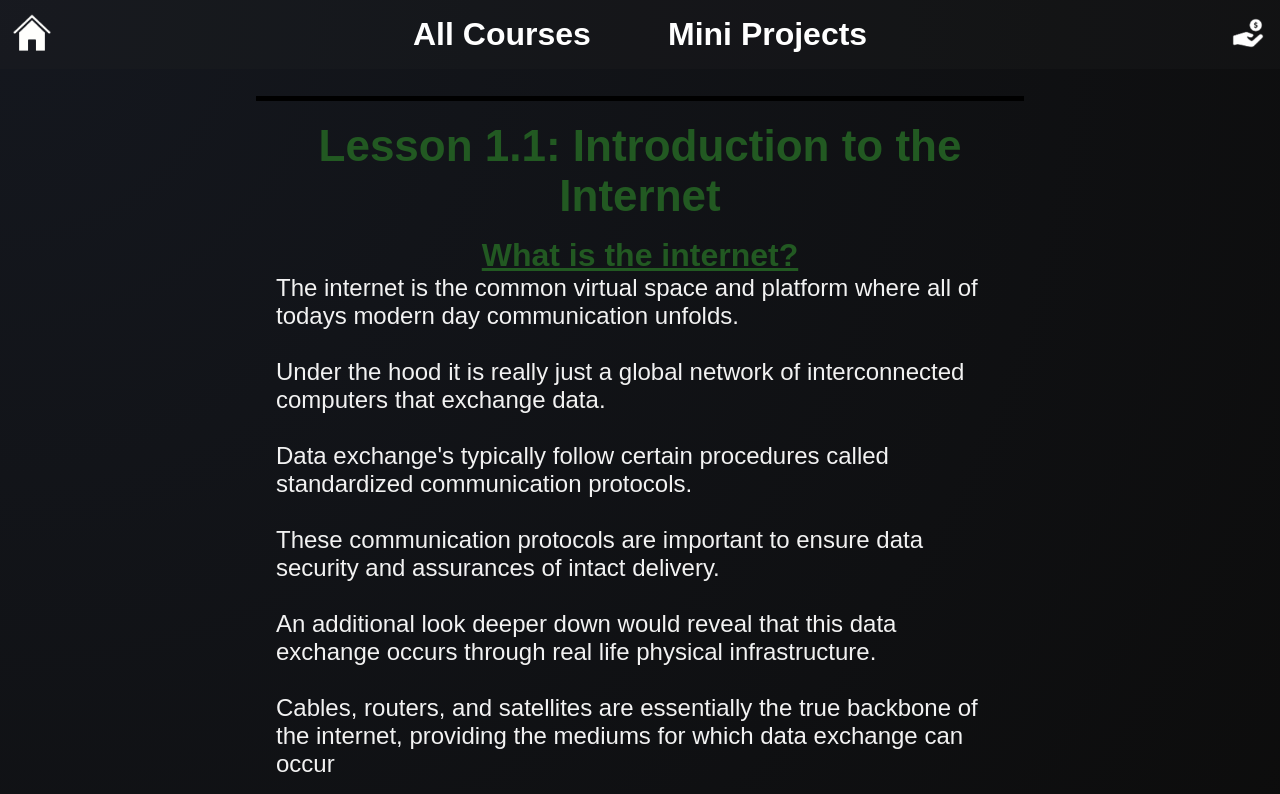
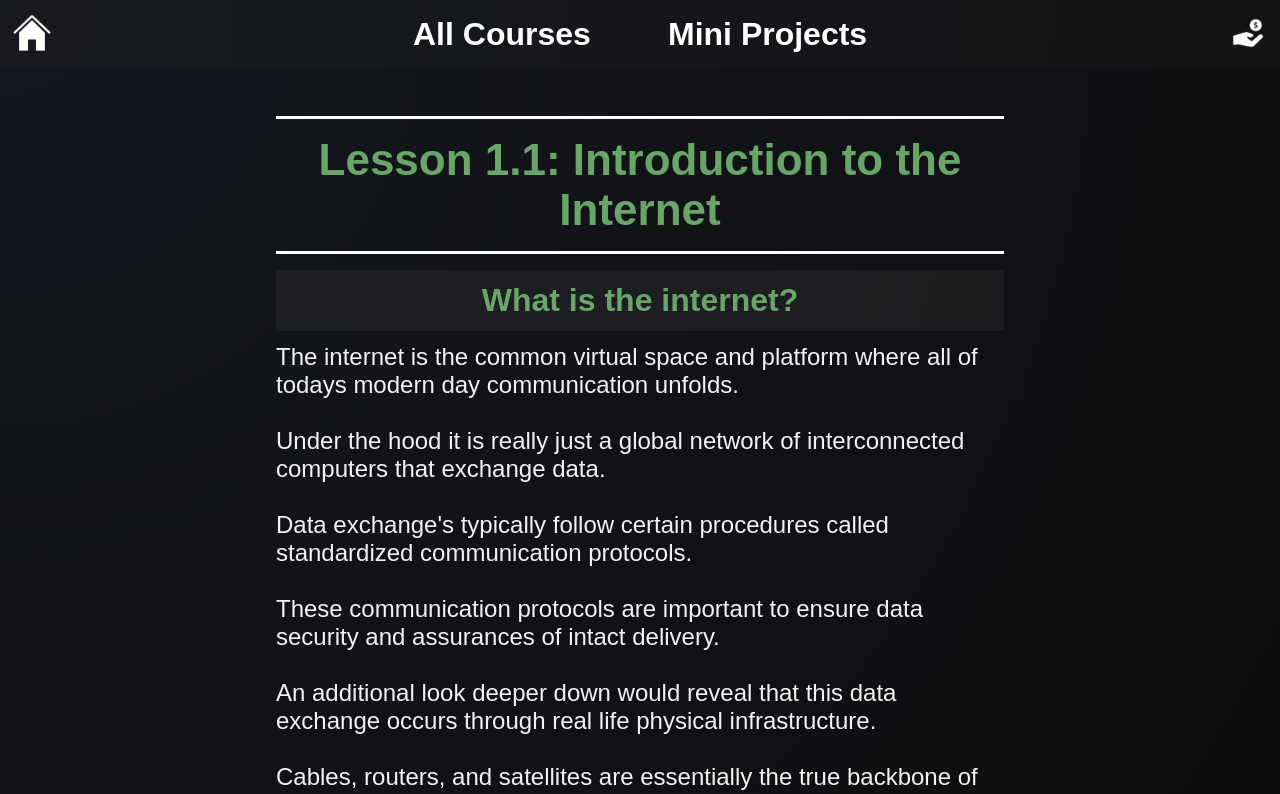
Before and after one commit to KallanFraser/Academecy, a React app in the folder FrontEnd/: page /WebDesignLessonOne in a window 1280 px wide. Shown: the top 794 px of the page. Built offline with nearby package versions, Linux system fonts and the light colour scheme.

Commit message:
safe
123

```diff
--- a/FrontEnd/WebDesignCourse/LessonOne/WebDesignLessonOne.css
+++ b/FrontEnd/WebDesignCourse/LessonOne/WebDesignLessonOne.css
@@ -1,7 +1,7 @@
 /** @format */
 #web-design-lesson-one {
 	width: 100vw;
-	height: 100vh;
+	min-height: 100vh;
 	background: radial-gradient(circle at top left, var(--primary-color), var(--cool-blue));
 	color: var(--inner-font-color);
 	display: flex;
@@ -13,8 +13,6 @@
 	margin-top: 6rem;
 	width: 60%;
 	height: auto;
-	border-top: 0.35rem solid hsl(0, 0%, 0%);
-	border-bottom: 0.35rem solid hsl(0, 0%, 0%);
 	margin-bottom: 5rem;
 }
 
@@ -26,16 +24,21 @@
 
 .lesson h1 {
 	margin-bottom: 1rem;
+	border-top: 0.2rem solid hsl(0, 0%, 100%);
+	border-bottom: 0.2rem solid hsl(0, 0%, 100%);
 	text-align: center;
 	font-size: 2.75rem;
-	color: hsl(120, 45%, 24%);
+	padding: 1rem;
+	color: hsl(120, 25%, 53%);
 }
 
 .lesson h2 {
 	font-size: 2rem;
+	padding: 0.75rem;
 	text-align: center;
-	color: hsl(120, 45%, 24%);
-	text-decoration: underline;
+	color: hsl(120, 25%, 53%);
+	margin-bottom: 0.75rem;
+	background-color: hsla(0, 0%, 29%, 0.221);
 }
 
 .lesson p {
--- a/FrontEnd/WebDesignCourse/LessonOne/WebDesignLessonOne.jsx
+++ b/FrontEnd/WebDesignCourse/LessonOne/WebDesignLessonOne.jsx
@@ -13,12 +13,7 @@ import "./WebDesignLessonOne.css";
 
 const LessonOne = [
 	["Lesson 1.1: Introduction to the Internet"],
-	[
-		"What is the internet?",
-		"Basic networking concepts and protocols",
-		"How data travels across the web",
-		"Purpose of the browser",
-	],
+	["What is the internet?", "How data travels across the web", "Purpose of the browser"],
 	[
 		[
 			"The internet is the common virtual space and platform where all of todays modern day communication unfolds.",
@@ -26,24 +21,23 @@ const LessonOne = [
 			"Data exchange's typically follow certain procedures called standardized communication protocols.",
 			"These communication protocols are important to ensure data security and assurances of intact delivery.",
 			"An additional look deeper down would reveal that this data exchange occurs through real life physical infrastructure.",
-			"Cables, routers, and satellites are essentially the true backbone of the internet, providing the mediums for which data exchange can occur",
+			"Cables, routers, and satellites are essentially the true backbone of the internet, providing the mediums for which data exchange can occur.",
 		],
 		[
-			"Lorem ipsum dolor sit amet, consectetur adipiscing elit, sed do eiusmod tempor incididunt ut labore et dolore magna aliqua. Ut enim ad minim veniam, quis nostrud exercitation ullamco laboris nisi ut aliquip ex ea commodo consequat. Duis aute irure dolor in reprehenderit in voluptate velit esse cillum dolore eu fugiat nulla pariatur. Excepteur sint occaecat cupidatat non proident, sunt in culpa qui officia deserunt mollit anim id est laborum.",
-			"Lorem ipsum dolor sit amet, consectetur adipiscing elit, sed do eiusmod tempor incididunt ut labore et dolore magna aliqua. Ut enim ad minim veniam, quis nostrud exercitation ullamco laboris nisi ut aliquip ex ea commodo consequat. Duis aute irure dolor in reprehenderit in voluptate velit esse cillum dolore eu fugiat nulla pariatur. Excepteur sint occaecat cupidatat non proident, sunt in culpa qui officia deserunt mollit anim id est laborum.",
+			"Whenever your browser wants to load a webpage, it creates a request and places it into something called a packet.",
+			"It then sends out this packet for it to travel across networks of connected devices which use routing algorithms to direct each packet toward its final destination.",
+			"Once the packet reaches its destination (the web server hosting the website), the server processes the request and either sends back the data requested, an error, or nothing at all.",
+			"If the data sent back is quite large, we usually break it down into smaller chunks - called packets.",
+			"Breaking data down into packets helps create a more efficient and reliable transmission of data",
+			"Once your browser receives these packets, it reassembles them in the correct order and reconstructs the complete response.",
+			"Your browser then reads over the data and renders the content into the webpage you see before you.",
 		],
 		[
-			"Lorem ipsum dolor sit amet, consectetur adipiscing elit, sed do eiusmod tempor incididunt ut labore et dolore magna aliqua. Ut enim ad minim veniam, quis nostrud exercitation ullamco laboris nisi ut aliquip ex ea commodo consequat. Duis aute irure dolor in reprehenderit in voluptate velit esse cillum dolore eu fugiat nulla pariatur. Excepteur sint occaecat cupidatat non proident, sunt in culpa qui officia deserunt mollit anim id est laborum.",
-			"Lorem ipsum dolor sit amet, consectetur adipiscing elit, sed do eiusmod tempor incididunt ut labore et dolore magna aliqua. Ut enim ad minim veniam, quis nostrud exercitation ullamco laboris nisi ut aliquip ex ea commodo consequat. Duis aute irure dolor in reprehenderit in voluptate velit esse cillum dolore eu fugiat nulla pariatur. Excepteur sint occaecat cupidatat non proident, sunt in culpa qui officia deserunt mollit anim id est laborum.",
-			"123",
-			"123",
-			"123",
-			"123",
-		],
-		[
-			"Lorem ipsum dolor sit amet, consectetur adipiscing elit, sed do eiusmod tempor incididunt ut labore et dolore magna aliqua. Ut enim ad minim veniam, quis nostrud exercitation ullamco laboris nisi ut aliquip ex ea commodo consequat. Duis aute irure dolor in reprehenderit in voluptate velit esse cillum dolore eu fugiat nulla pariatur. Excepteur sint occaecat cupidatat non proident, sunt in culpa qui officia deserunt mollit anim id est laborum.",
-			"Lorem ipsum dolor sit amet, consectetur adipiscing elit, sed do eiusmod tempor incididunt ut labore et dolore magna aliqua. Ut enim ad minim veniam, quis nostrud exercitation ullamco laboris nisi ut aliquip ex ea commodo consequat. Duis aute irure dolor in reprehenderit in voluptate velit esse cillum dolore eu fugiat nulla pariatur. Excepteur sint occaecat cupidatat non proident, sunt in culpa qui officia deserunt mollit anim id est laborum.",
-			"123",
+			"As mentioned before the browser is responsible for requesting data, reassembling it, and displaying it.",
+			"However the browser also does a whole lot more than just that.",
+			"It also is responsible for running the javascript that powers websites, handling user interactions, managing local data, and ensuring security.",
+			"As a little side note, the HTTP and HTTPS in the search panel you see often is actually the communication protocol all devices use to retrieve web pages and other associated resources.",
+			"So any time you see HTTP or HTTPS, just think of it as 'This is just my device attempting to fetch a web resource.'",
 		],
 	],
 ];
@@ -77,33 +71,38 @@ const LessonThree = [
 ];
 
 const WebDesignLessonOne = () => {
-	const [opacity, setOpacity] = useState(0); //Controls the opacity of the entire page
+	//Controls the opacity of the entire page
+	const [opacity, setOpacity] = useState(0);
 
-	//Keeps track of how many sections of content should be rendered. Initially 1 section.
+	//Keeps track of what page / lesson we are currently rendering / showing
 	const [currentIndex, setCurrentIndex] = useState(0);
 
+	//Used to automatically adjust the view if new content is lengthy
 	const contentEndRef = useRef(null);
 
+	//Use effect to apply the opacity fade in affect to the page
 	useEffect(() => {
-		// Set opacity to 1 after component mounts to trigger transition
 		const timer = setTimeout(() => {
 			setOpacity(1);
-		}, 10); // Ensures effect applies AFTER initial render
-
+		}, 10);
 		return () => clearTimeout(timer); // Cleanup timer
 	}, []);
 
-	//Basically increments renderedContent. The min is to ensure we do not exceed max length
+	//Function to handle the button click to view the next piece of content
 	const handleNext = () => {
+		//The min is used here to avoid accidental overflow
 		setCurrentIndex((prev) => Math.min(prev + 1, LessonOne[1].length - 1));
+		//Smooth transition effect
 		setTimeout(() => {
 			contentEndRef.current?.scrollIntoView({ behavior: "smooth" });
 		}, 500);
 	};
 
-	// Move to the previous section (if available)
+	//Function to handle if we want to go back to the previous piece of content
 	const handleBack = () => {
+		//Max is used here to prevent accidental underflow
 		setCurrentIndex((prev) => Math.max(prev - 1, 0));
+		//Smooth transition effect
 		setTimeout(() => {
 			contentEndRef.current?.scrollIntoView({ behavior: "smooth" });
 		}, 500);
```
